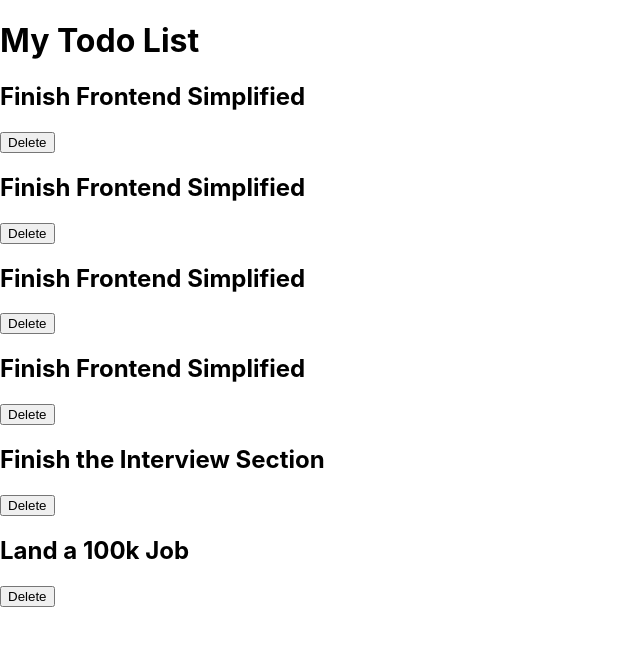
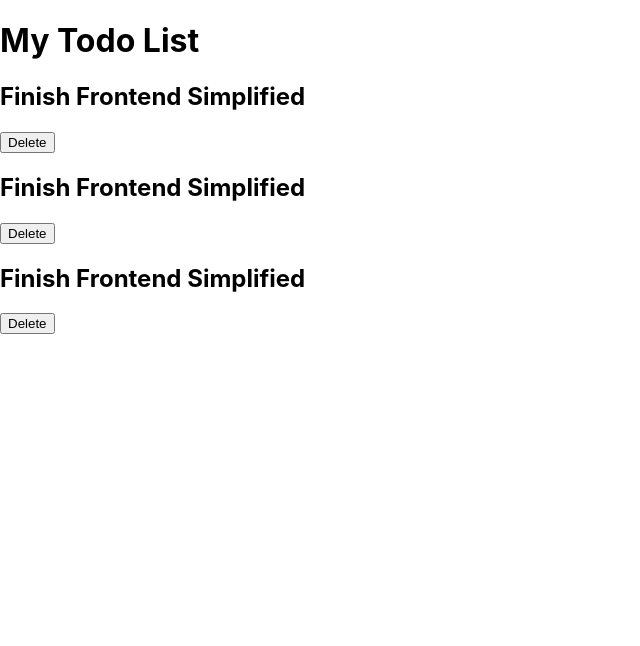
Before and after one commit to mifouts/react-course-crash, a React (Create React App) app: page / in a window 1280 px wide. Shown: the top 646 px of the page, without its empty margins (0-640 px from the left). Built offline with nearby package versions, Linux system fonts and the light colour scheme.

Commit message:
importing component

```diff
--- a/src/App.jsx
+++ b/src/App.jsx
@@ -9,20 +9,8 @@ function App() {
       <Todo></Todo>
       <Todo></Todo>
       <Todo></Todo>
-      <div>
-        <h2>Finish Frontend Simplified</h2>
-        <button>Delete</button>
       </div>
-      <div>
-        <h2>Finish the Interview Section</h2>
-        <button>Delete</button>
-      </div>
-      <div>
-        <h2>Land a 100k Job</h2>
-        <button>Delete</button>
-      </div>
-    </div>
-  );
+      )
 }
 
 export default App;
```
